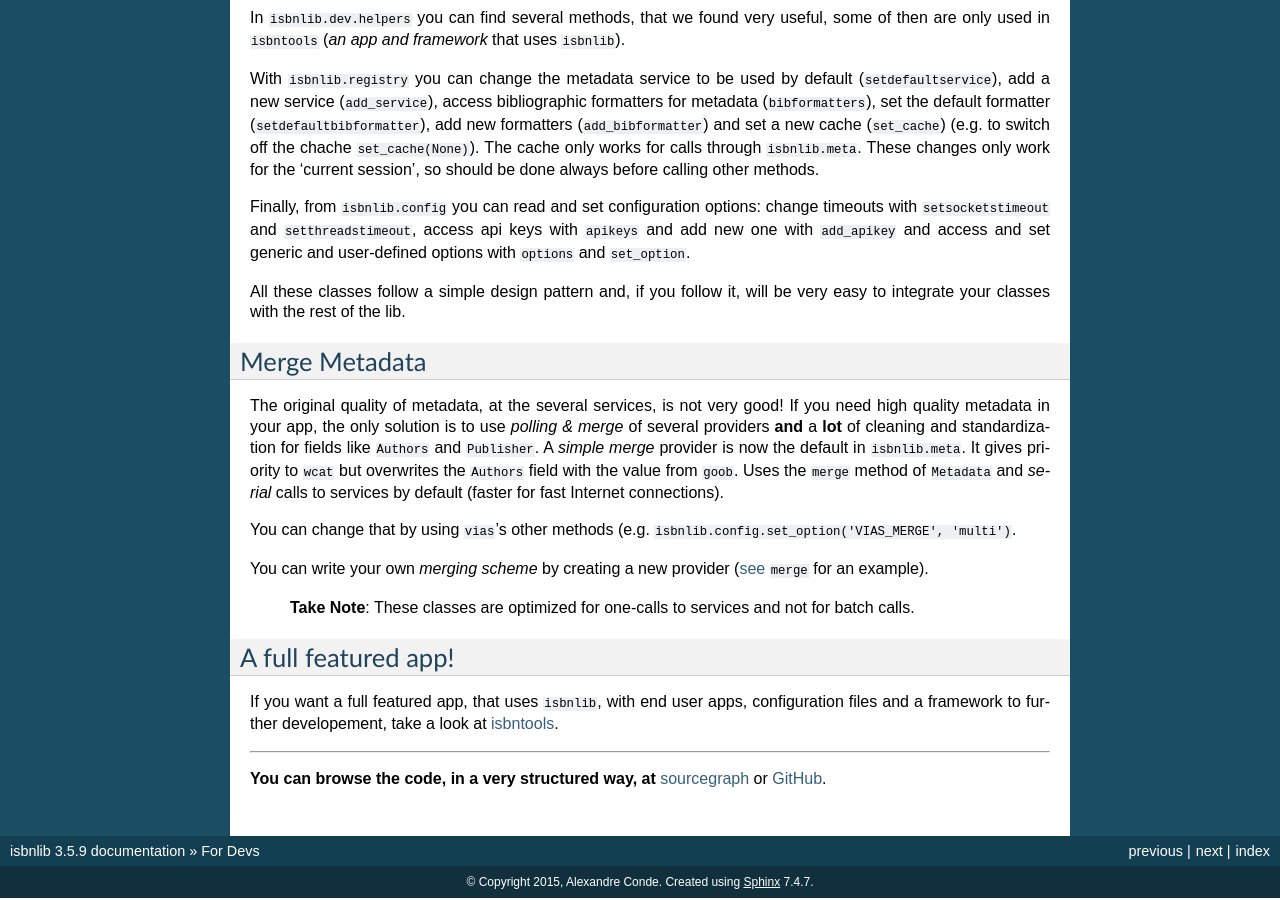
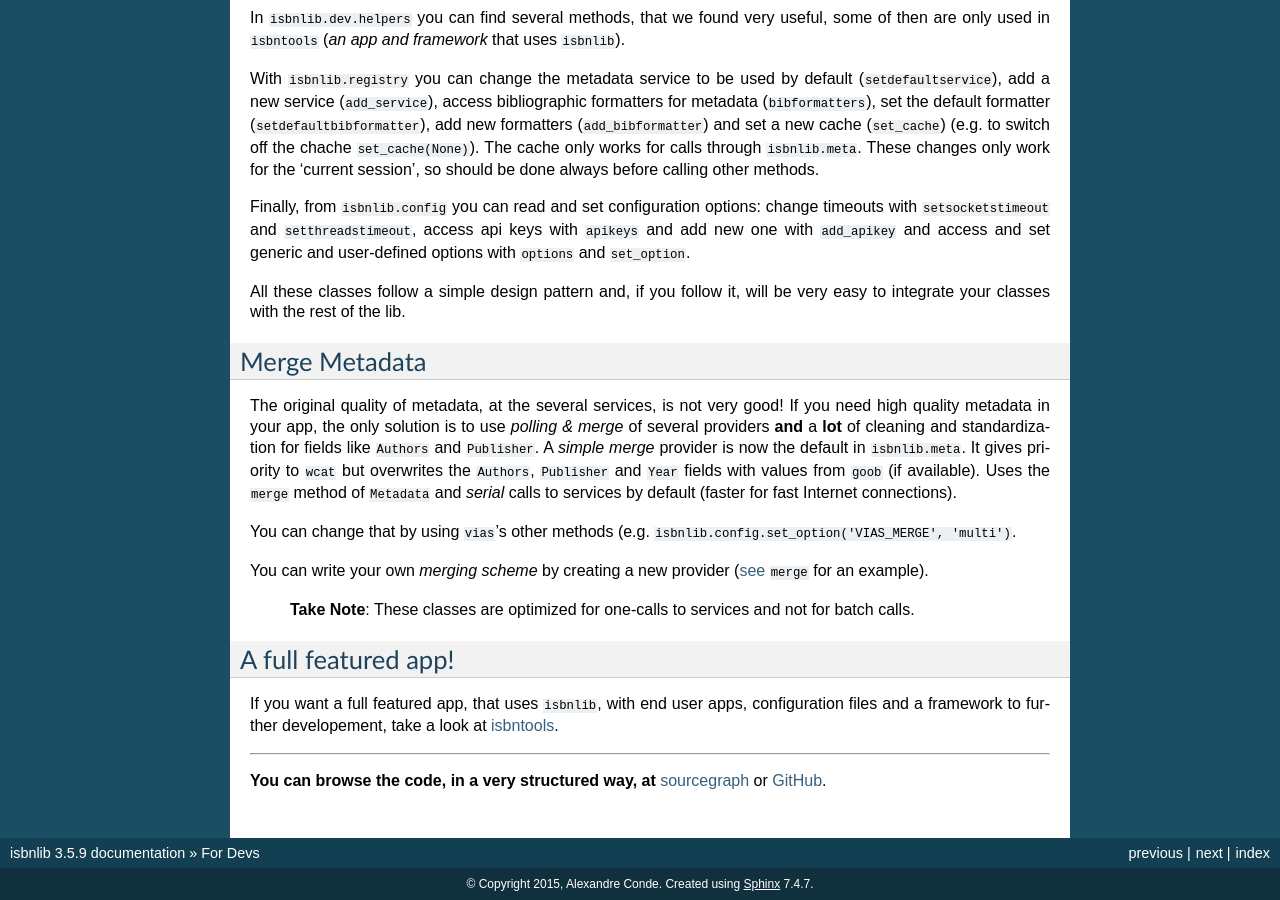
Before and after one commit to rysto3/isbnlib, a Sphinx documentation site: the page built from docs/devs.rst, in a window 1280 px wide and 900 px high, scrolled down 2652 px. Built offline with Sphinx 7.4.7, drawn with Linux system fonts in a browser that asks for light colours.

Commit message:
new merge documentation

```diff
--- a/README.rst
+++ b/README.rst
@@ -282,8 +282,8 @@ If you need high quality metadata in your app, the only solution is to use
 for fields like ``Authors`` and ``Publisher``.
 
 A *merge* provider is now the default in ``meta``.
-It gives priority to ``wcat`` but overwrites the ``Authors`` and ``Publisher``
-fields with values from ``goob``.
+It gives priority to ``wcat`` but overwrites the ``Authors``, ``Publisher`` and ``Year``
+fields with values from ``goob`` (if available).
 Uses the ``merge`` method of ``Metadata`` and *serial* calls to services
 by default (faster for one-call to services through fast internet connections).
 You can change that by using ``vias``'s other methods
--- a/docs/devs.rst
+++ b/docs/devs.rst
@@ -190,7 +190,8 @@ If you need high quality metadata in your app, the only solution is to use
 *polling & merge* of several providers **and** a **lot** of cleaning and standardization
 for fields like ``Authors`` and ``Publisher``.
 A *simple merge* provider is now the default in ``isbnlib.meta``.
-It gives priority to ``wcat`` but overwrites the ``Authors`` field with the value from ``goob``.
+It gives priority to ``wcat`` but overwrites the ``Authors``, ``Publisher`` and ``Year``
+fields with values from ``goob`` (if available).
 Uses the ``merge`` method of ``Metadata`` and *serial* calls to services
 by default (faster for fast Internet connections).
 
```
